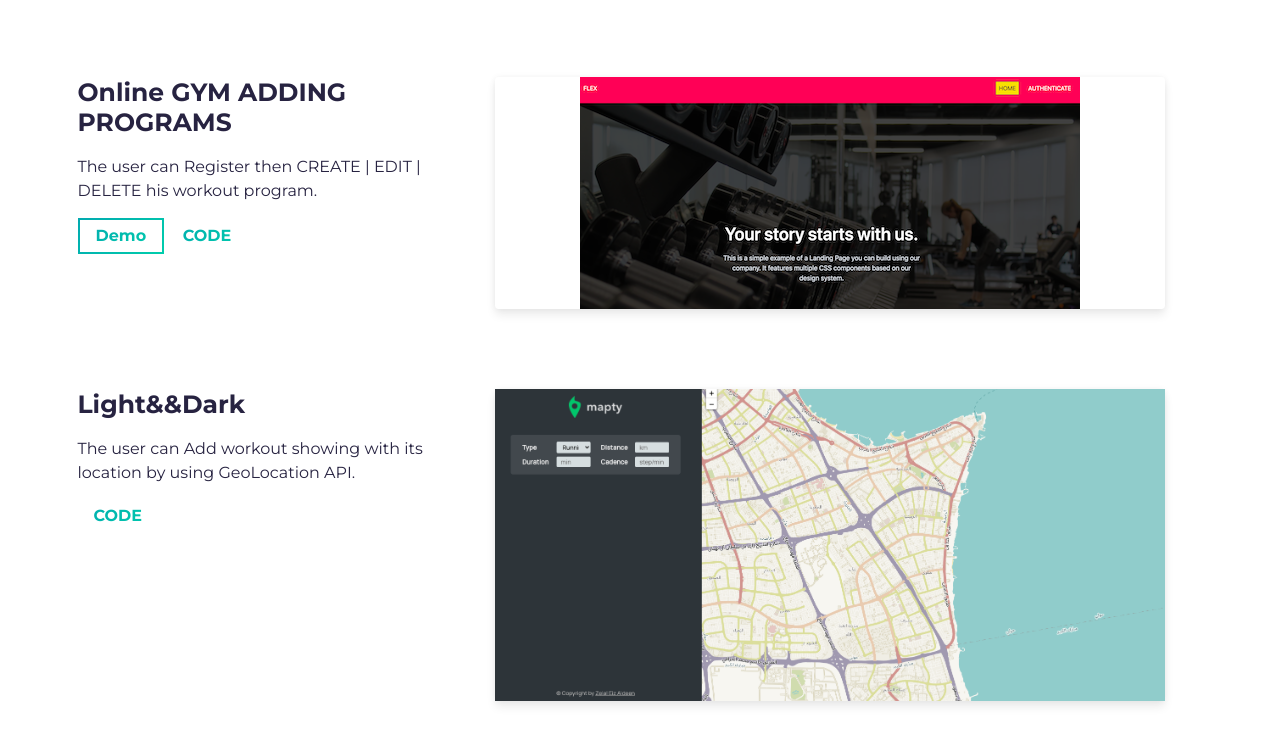
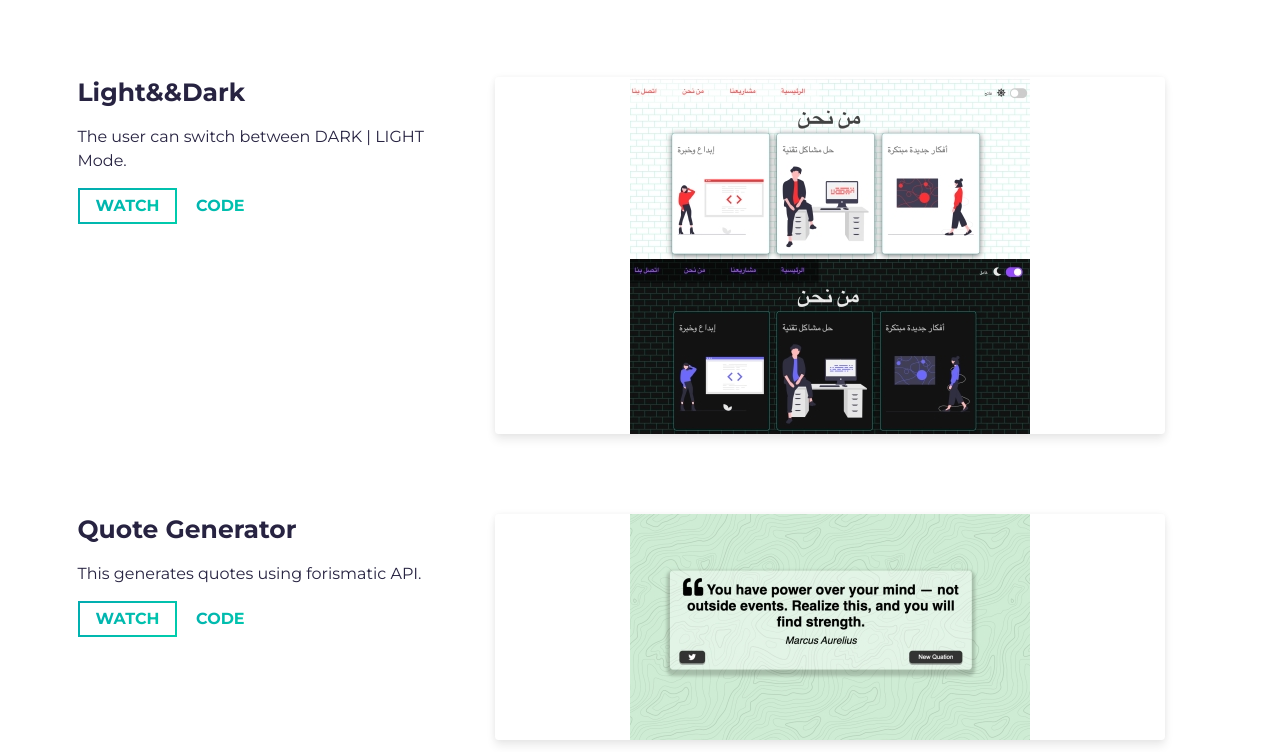
Before and after one commit to zelal-Eizaldeen/portfoilo, a website: page portfoilo/dist/index.html in a window 1280 px wide. Shown: the part 4908-5660 px from the top of the page. Drawn offline with nearby package versions, Linux system fonts and the light colour scheme.

Commit message:
Update index.html

```diff
--- a/portfoilo/dist/index.html
+++ b/portfoilo/dist/index.html
@@ -364,64 +364,6 @@ Styling the application using the Bootstrap library.
 
 
 
-
-
-           <!-- Each .row is a project -->
-           <div class="row">
-            <div class="col-lg-4 col-sm-12">
-              <div class="project-wrapper__text">
-                <h3 class="project-wrapper__text-title">Online GYM ADDING PROGRAMS</h3>
-                <div>
-                  <p class="mb-4">
-                    The user can Register then CREATE | EDIT | DELETE  his workout program.
-                  </p>
-                </div>
-                <a target="_blank" class="cta-btn cta-btn--hero" href="https://www.youtube.com/watch?v=Q5s5HyYIDJo&list=PPSV/">
-                  Demo
-                 </a>
-                 <a target="_blank" class="cta-btn text-color-main" href="https://github.com/zelal-Eizaldeen/flex-fitness-react">
-                  CODE
-                 </a>
-
-              </div>
-            </div>
-            <div class="col-lg-8 col-sm-12">
-              <div class="project-wrapper__image">
-                <a href="#!" target="_blank">
-                  <div data-tilt class="thumbnail rounded">
-                    <img class="img-fluid" src="assets/flex.png" />
-                  </div>
-                </a>
-              </div>
-            </div>
-          </div>
-          <!-- /END Project -->
-           <div class="row">
-            <div class="col-lg-4 col-sm-12">
-              <div class="project-wrapper__text">
-                <h3 class="project-wrapper__text-title">Light&&Dark</h3>
-                <div>
-                  <p class="mb-4">
-            The user can Add workout showing with its location by using GeoLocation API.
-                  </p>
-                </div>
-
-                <a target="_blank" class="cta-btn text-color-main" href="https://github.com/zelal-Eizaldeen/js-map-workout">
-                 CODE
-                </a>
-              </div>
-            </div>
-            <div class="col-lg-8 col-sm-12">
-              <div class="project-wrapper__image">
-                <a href="#!" target="_blank">
-                  <div data-tilt class="thumbnail rounded">
-                <img class="img-fluid" src="assets/mapty.png" />
-                  </div>
-                </a>
-              </div>
-            </div>
-          </div>
-
  <!-- Each .row is a project -->
 
           <div class="row">
@@ -610,7 +552,36 @@ The user can Load Infinity Pictures from unsplash api on scrolling.
     </div>
   </div>
 </div>
+
 <!-- /END Project -->
+
+
+           <!-- Each .row is a project -->
+           <div class="row">
+            <div class="col-lg-4 col-sm-12">
+              <div class="project-wrapper__text">
+                <h3 class="project-wrapper__text-title">Light&&Dark</h3>
+                <div>
+                  <p class="mb-4">
+            The user can Add workout showing with its location by using GeoLocation API.
+                  </p>
+                </div>
+
+                <a target="_blank" class="cta-btn text-color-main" href="https://github.com/zelal-Eizaldeen/js-map-workout">
+                 CODE
+                </a>
+              </div>
+            </div>
+            <div class="col-lg-8 col-sm-12">
+              <div class="project-wrapper__image">
+                <a href="#!" target="_blank">
+                  <div data-tilt class="thumbnail rounded">
+                <img class="img-fluid" src="assets/mapty.png" />
+                  </div>
+                </a>
+              </div>
+            </div>
+          </div>
 
           <div class="row">
             <div class="col-lg-4 col-sm-12">
```
